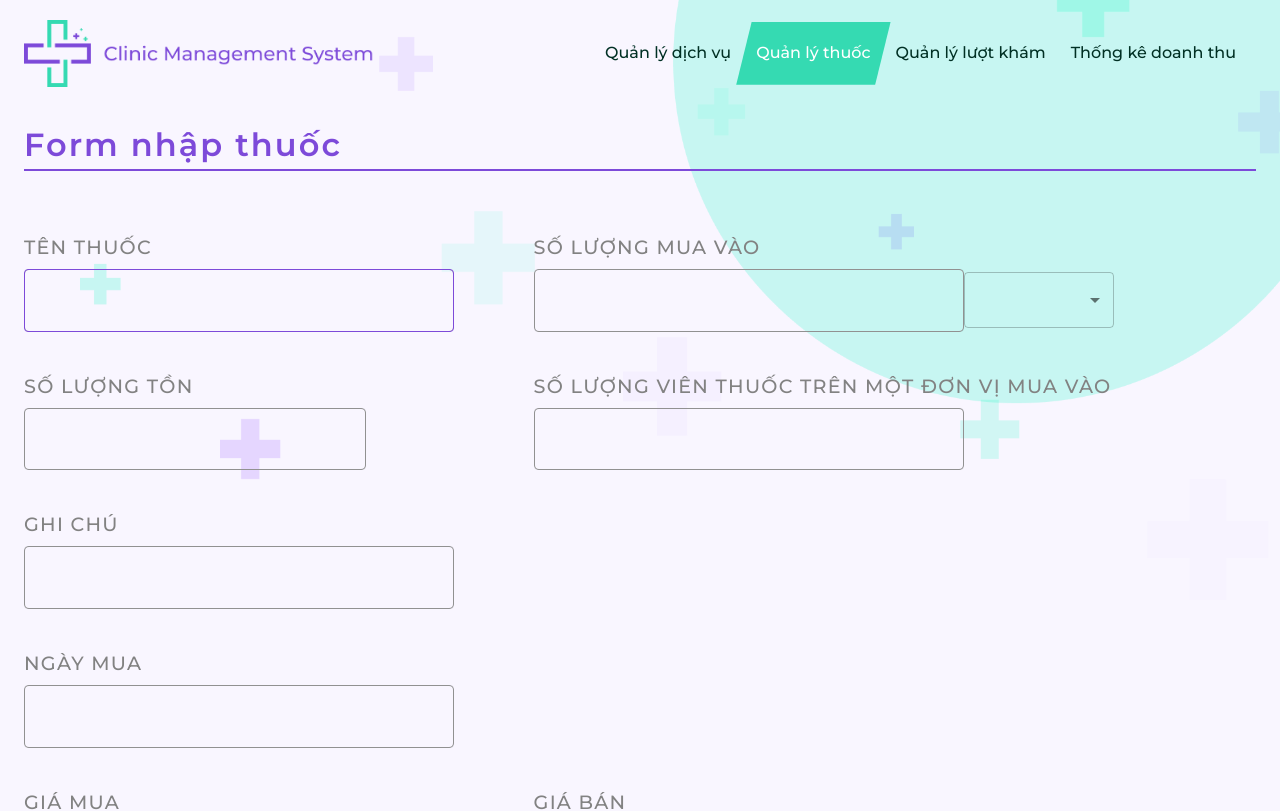
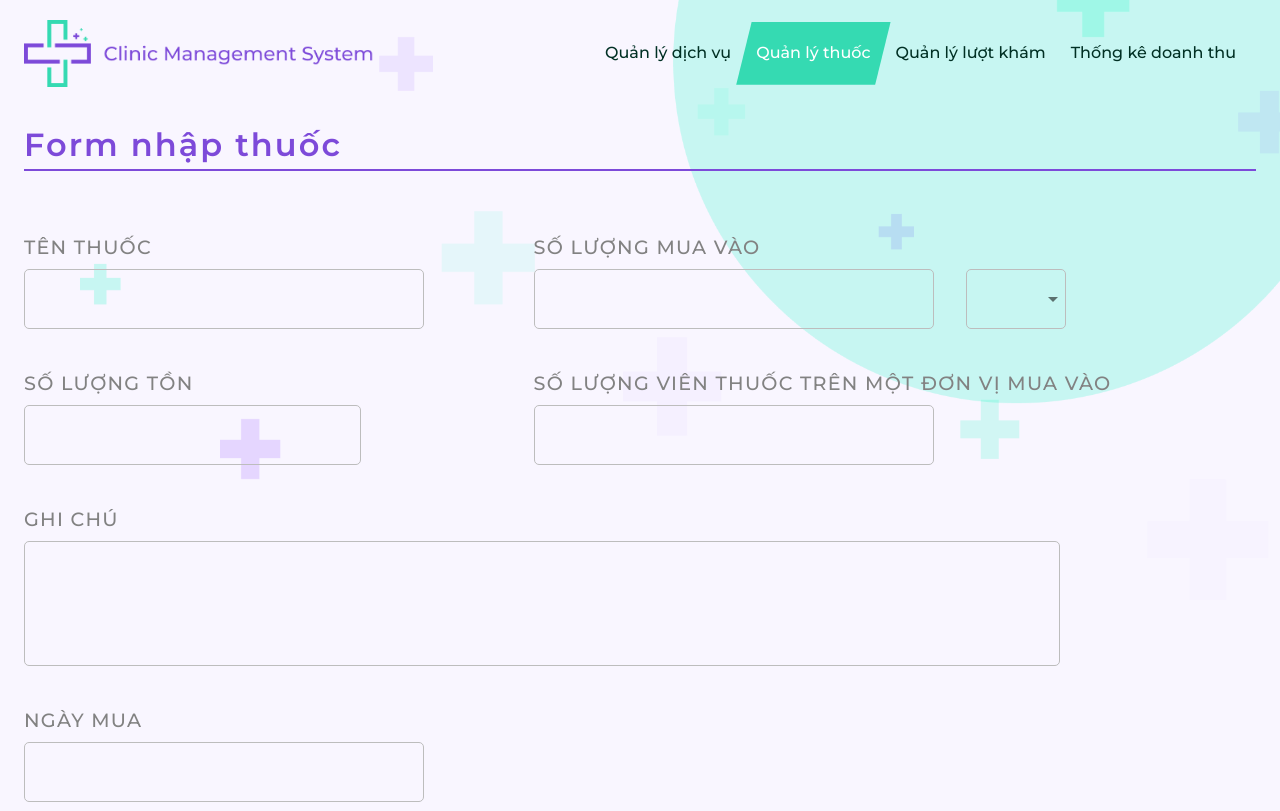
Before and after one commit to honggiakhanh/clinicms, a React (Create React App) app: page /medicine/add in a window 1280 px wide. Shown: the top 811 px of the page. Built offline with nearby package versions, Linux system fonts and the light colour scheme.

Commit message:
completed add med form ui

```diff
--- a/src/pages/MedicineManage/components/AddMedicineForm/AddMedicineForm.js
+++ b/src/pages/MedicineManage/components/AddMedicineForm/AddMedicineForm.js
@@ -1,44 +1,45 @@
-import React from 'react';
-import useStyles from './styles';
-import Typography from '@material-ui/core/Typography';
-import TextField from '@material-ui/core/TextField';
-import BaseContainer from 'core/layout/BaseContainer/Container';
-import clsx from 'clsx';
+import React from "react";
+import useStyles from "./styles";
+import Typography from "@material-ui/core/Typography";
+import BaseContainer from "core/layout/BaseContainer/Container";
+import clsx from "clsx";
+import Input from "@material-ui/core/Input";
 
-import MenuItem from '@material-ui/core/MenuItem';
-import FormControl from '@material-ui/core/FormControl';
-import Select from '@material-ui/core/Select';
+import MenuItem from "@material-ui/core/MenuItem";
+import Select from "@material-ui/core/Select";
 
-import Button from '@material-ui/core/Button';
-import ButtonGroup from '@material-ui/core/ButtonGroup';
-import SaveIcon from '@material-ui/icons/Save';
-import DeleteIcon from '@material-ui/icons/Delete';
+import Button from "@material-ui/core/Button";
+import ButtonGroup from "@material-ui/core/ButtonGroup";
+import SaveIcon from "@material-ui/icons/Save";
 
 const DropDownMenu = ({ type, setType }) => {
   const classes = useStyles();
 
-  const types = ['lọ', 'vỉ', 'viên'];
+  const types = ["lọ", "vỉ", "viên"];
 
-  const handleChange = event => {
+  const handleChange = (event) => {
     setType(event.target.value);
   };
 
   return (
-    <FormControl variant='outlined' className={classes.dropdownmenu}>
-      <Select value={type} onChange={handleChange}>
-        <MenuItem value=''>-</MenuItem>
-        <MenuItem value={types[0]}>{types[0]}</MenuItem>
-        <MenuItem value={types[1]}>{types[1]}</MenuItem>
-        <MenuItem value={types[2]}>{types[2]}</MenuItem>
-      </Select>
-    </FormControl>
+    <Select
+      value={type}
+      disableUnderline
+      onChange={handleChange}
+      className={classes.dropdownmenu}
+    >
+      <MenuItem value="">-</MenuItem>
+      <MenuItem value={types[0]}>{types[0]}</MenuItem>
+      <MenuItem value={types[1]}>{types[1]}</MenuItem>
+      <MenuItem value={types[2]}>{types[2]}</MenuItem>
+    </Select>
   );
 };
 
 const AddMedicineForm = () => {
   const classes = useStyles();
 
-  const [type, setType] = React.useState('');
+  const [type, setType] = React.useState("");
 
   return (
     <BaseContainer>
@@ -49,33 +50,31 @@ const AddMedicineForm = () => {
         <div className={classes.body}>
           <div className={classes.span2}>
             <Typography className={classes.text}>TÊN THUỐC</Typography>
-            <TextField
-              className={classes.textfieldinput}
-              variant='outlined'
-              InputProps={{
-                classes: {
-                  notchedOutline: classes.notchedOutline,
-                },
-              }}
-            ></TextField>
+            <Input
+              className={classes.input}
+              variant="outlined"
+              disableUnderline={true}
+            />
           </div>
           <div className={classes.span3}>
             <Typography className={classes.text}>SỐ LƯỢNG MUA VÀO</Typography>
             <div className={classes.dFlex}>
-              <TextField
-                className={classes.textfieldinput}
-                variant='outlined'
-              ></TextField>
+              <Input
+                className={classes.input}
+                variant="outlined"
+                disableUnderline={true}
+              />
               <DropDownMenu type={type} setType={setType} />
             </div>
           </div>
           <div className={classes.span2}>
             <Typography className={classes.text}>SỐ LƯỢNG TỒN</Typography>
             <div className={classes.dFlex}>
-              <TextField
-                className={classes.textfieldinput}
-                variant='outlined'
-              ></TextField>
+              <Input
+                className={classes.input}
+                variant="outlined"
+                disableUnderline={true}
+              />
               <p className={classes.sidetype}>{type}</p>
             </div>
           </div>
@@ -84,44 +83,51 @@ const AddMedicineForm = () => {
               SỐ LƯỢNG VIÊN THUỐC TRÊN MỘT ĐƠN VỊ MUA VÀO
             </Typography>
             <div className={classes.dFlex}>
-              <TextField
-                className={classes.textfieldinput}
-                variant='outlined'
-              ></TextField>
+              <Input
+                className={classes.input}
+                variant="outlined"
+                disableUnderline={true}
+              />
               <p className={classes.sidetype}>{type}</p>
             </div>
           </div>
           <div className={classes.span4}>
             <Typography className={classes.text}>GHI CHÚ</Typography>
-            <TextField
-              className={classes.textfieldinput}
-              variant='outlined'
-            ></TextField>
+            <Input
+              className={clsx(classes.input, classes.inputghichu)}
+              variant="outlined"
+              disableUnderline={true}
+              multiline={true}
+              rows={4}
+            />
           </div>
           <div className={classes.span4}>
             <Typography className={classes.text}>NGÀY MUA</Typography>
-            <TextField
-              className={classes.textfieldinput}
-              variant='outlined'
-            ></TextField>
+            <Input
+              className={classes.input}
+              variant="outlined"
+              disableUnderline={true}
+            />
           </div>
           <div className={classes.span2}>
             <Typography className={classes.text}>GIÁ MUA</Typography>
             <div className={classes.dFlex}>
-              <TextField
-                className={classes.textfieldinput}
-                variant='outlined'
-              ></TextField>
+              <Input
+                className={classes.input}
+                variant="outlined"
+                disableUnderline={true}
+              />
               <p className={classes.sidetype}>viên</p>
             </div>
           </div>
           <div className={classes.span2}>
             <Typography className={classes.text}>GIÁ BÁN</Typography>
             <div className={classes.dFlex}>
-              <TextField
-                className={classes.textfieldinput}
-                variant='outlined'
-              ></TextField>
+              <Input
+                className={classes.input}
+                variant="outlined"
+                disableUnderline={true}
+              />
               <p className={classes.sidetype}>viên</p>
             </div>
           </div>
@@ -129,8 +135,7 @@ const AddMedicineForm = () => {
         <div className={classes.buttongroup}>
           <ButtonGroup className={classes.savebutton}>
             <Button
-              color='primary'
-              size='large'
+              size="large"
               className={classes.savebuttonicon}
               startIcon={<SaveIcon />}
             >
--- a/src/pages/MedicineManage/components/AddMedicineForm/styles.js
+++ b/src/pages/MedicineManage/components/AddMedicineForm/styles.js
@@ -1,100 +1,108 @@
-import { makeStyles } from '@material-ui/core';
+import { makeStyles } from "@material-ui/core";
 export default makeStyles({
   form: {
-    paddingTop: '1em',
-    width: '100%',
+    paddingTop: "1em",
+    width: "100%",
   },
   header: {
-    marginBottom: '4rem',
+    marginBottom: "4rem",
   },
   title: {
-    fontSize: '2rem',
+    fontSize: "2rem",
     fontWeight: 600,
-    color: '#7D4AD9',
-    borderBottom: '2px solid #7D4AD9',
-    letterSpacing: '0.065em',
+    color: "#7D4AD9",
+    borderBottom: "2px solid #7D4AD9",
+    letterSpacing: "0.065em",
   },
   body: {
-    display: 'grid',
-    gridTemplateColumns: '1fr 1fr 1fr 1fr 1fr',
-    gridGap: '3em',
+    display: "grid",
+    gridTemplateColumns: "1fr 1fr 1fr 1fr 1fr",
+    gridGap: "3em",
   },
   text: {
-    fontSize: '1.2rem',
+    fontSize: "1.2rem",
     fontWeight: 500,
-    color: '#828282',
-    lineHeight: '24px',
-    letterSpacing: '0.065em',
-    marginBottom: '10px',
+    color: "#828282",
+    lineHeight: "24px",
+    letterSpacing: "0.065em",
+    marginBottom: "10px",
   },
-  textfieldinput: {
-    '&>div>input': {
-      fontSize: '1.25rem',
-      border: '1px solid #BDBDBD',
-      borderRadius: '5px',
-      width: '400px',
-      '&:hover': {
-        zIndex: 999,
-        borderColor: '#7D4AD9',
+  input: {
+    fontSize: "1.25rem",
+    borderRadius: "5px",
+    width: "400px",
+    height: "60px",
+    paddingLeft: "0.75em",
+    border: "1px solid #BDBDBD",
+    "&:hover": {
+      border: "2px solid #7D4AD9",
+    },
+    "&:focus": {
+      border: "2px solid #7D4AD9",
+    },
+  },
+  inputghichu: {
+    width: "1036px",
+    height: "125px",
+  },
+  dropdownmenu: {
+    marginLeft: "2rem",
+    fontSize: "1.25em",
+    borderRadius: "5px",
+    padding: "1rem",
+    width: "100px",
+    height: "60px",
+    border: "1px solid #BDBDBD",
+    "&:hover": {
+      border: "2px solid #7D4AD9",
+    },
+    "&:focus": {
+      border: "2px solid #7D4AD9",
+    },
+  },
+  sidetype: {
+    paddingLeft: "2rem",
+    width: "150px",
+    fontSize: "1.2rem",
+    fontWeight: 500,
+    color: "#7D4AD9",
+    lineHeight: "24px",
+    letterSpacing: "0.065em",
+  },
+  buttongroup: {
+    marginTop: "5rem",
+    display: "flex",
+    justifyContent: "center",
+    alignItems: "center",
+  },
+  savebutton: {
+    margin: "1rem",
+    "&>button": {
+      border: "2px solid #35DAB2",
+      color: "#35DAB2",
+      width: "215px",
+      height: "61px",
+      fontSize: "24px",
+      letterSpacing: "0.22em",
+      display: "flex",
+      justifyContent: "space-between",
+      paddingRight: "2em",
+      "&:hover": {
+        borderColor: "black",
       },
     },
   },
   span2: {
-    gridColumn: 'span 2',
+    gridColumn: "span 2",
   },
   span3: {
-    gridColumn: 'span 3',
+    gridColumn: "span 3",
   },
   span4: {
-    gridColumn: 'span 4',
+    gridColumn: "span 4",
   },
   dFlex: {
-    display: 'flex',
-    alignItems: 'center',
-  },
-  dropdownmenu: {
-    paddingLeft: '2rem',
-    width: '150px',
-    '&>div:hover': {
-      zIndex: 999,
-      border: '#7D4AD9',
-    },
-  },
-  sidetype: {
-    paddingLeft: '2rem',
-    width: '150px',
-    fontSize: '1.2rem',
-    fontWeight: 500,
-    color: '#7D4AD9',
-    lineHeight: '24px',
-    letterSpacing: '0.065em',
-  },
-  buttongroup: {
-    marginTop: '5rem',
-    display: 'flex',
-    justifyContent: 'center',
-    alignItems: 'center',
-  },
-  savebutton: {
-    margin: '1rem',
-
-    '&>button': {
-      border: '2px solid #35DAB2',
-      color: '#35DAB2',
-      width: '215px',
-      height: '61px',
-      fontSize: '24px',
-      letterSpacing: '0.22em',
-      display: 'flex',
-      justifyContent: 'space-between',
-      paddingRight: '2em',
-      '&:hover': {
-        borderColor: 'black',
-      },
-    },
-  },
-  notchedOutline: {
-    borderWidth: 1,
-    borderColor: '#7D4AD9 !important',
+    display: "flex",
+    alignItems: "center",
   },
 });
```
Also changed, not shown: src/pages/MedicineManage/MedicineManage.js (+0 -11 lines).
